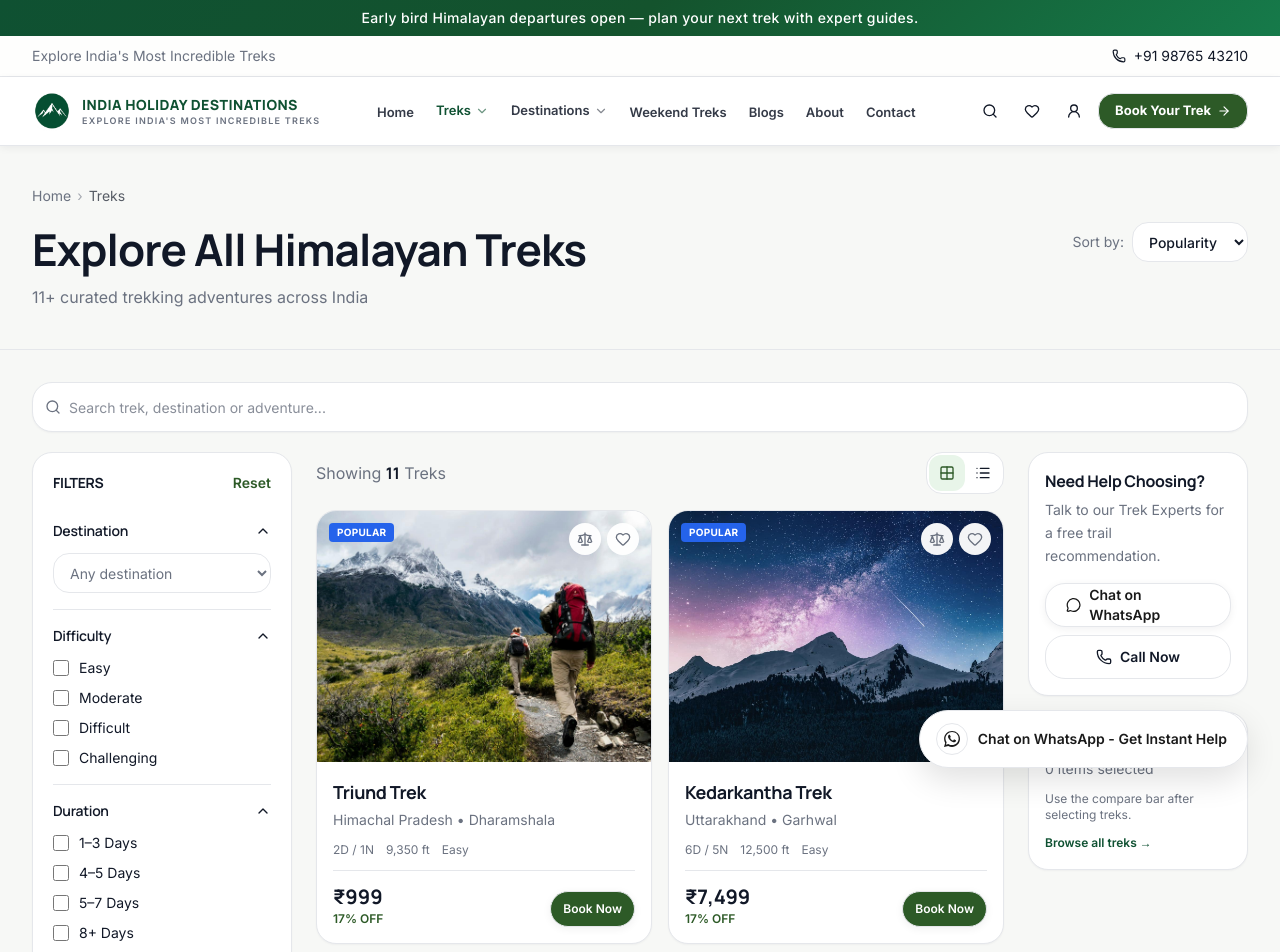
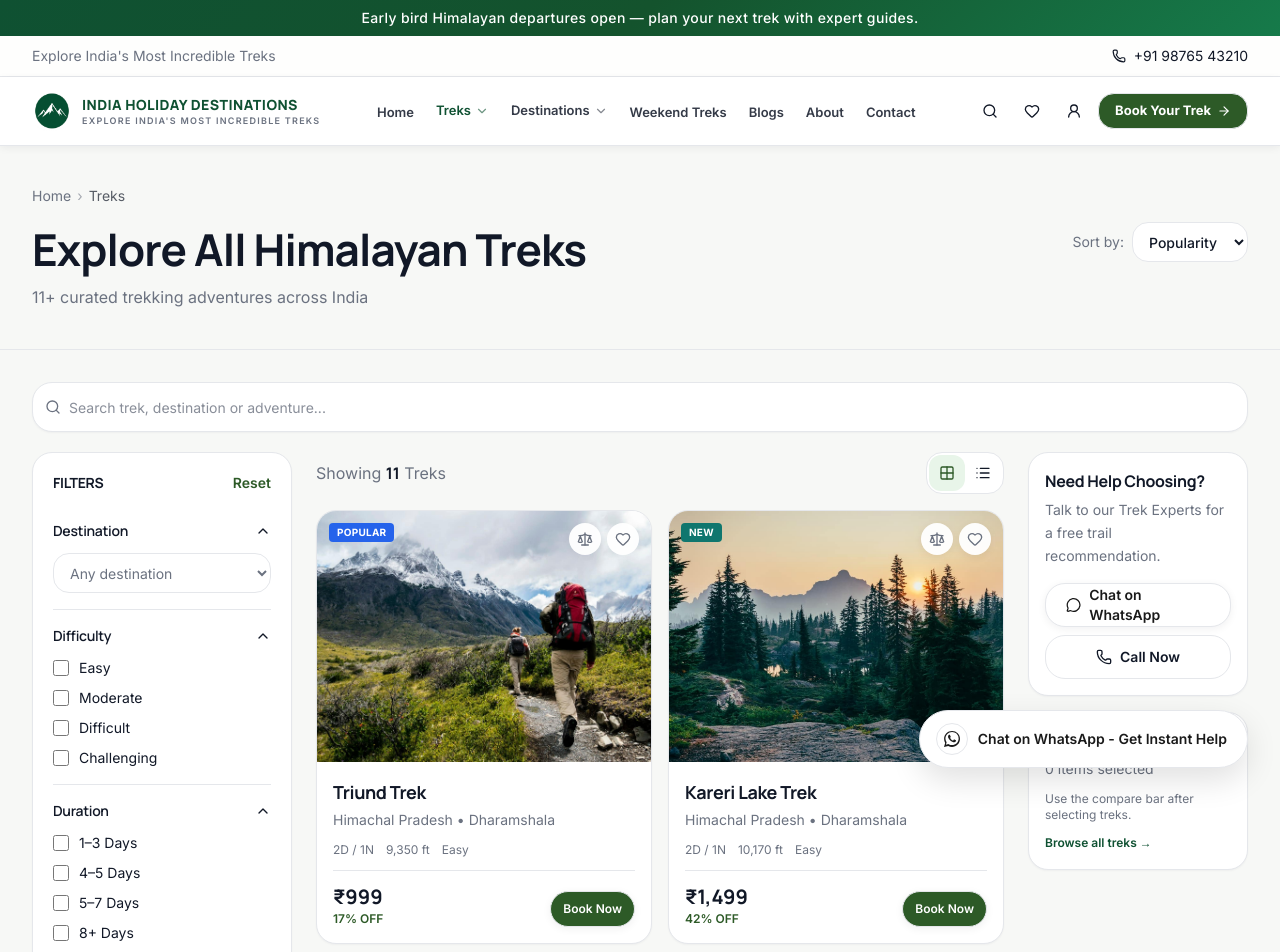
Before and after one commit to ErManjitSingh/indiatreks, a Next.js app: page /treks in a window 1280 px wide. Shown: the top 952 px of the page. Built offline with nearby package versions, Linux system fonts and the light colour scheme.

Commit message:
Pin Triund, Kareri, and Kheerganga first in popular treks.
Co-authored-by: Cursor <cursoragent@cursor.com>

```diff
--- a/src/data/homepage.ts
+++ b/src/data/homepage.ts
@@ -132,24 +132,78 @@ export const trustBadges: TrustBadge[] = [
 export const featuredTreks: FeaturedTrekCard[] = [
   {
     id: "ft-1",
-    slug: "kedarkantha-trek",
-    name: "Kedarkantha Trek",
-    location: "Uttarakhand",
+    slug: "triund-trek",
+    name: "Triund Trek",
+    location: "Himachal Pradesh",
     difficulty: "easy",
-    duration: "6 Days",
-    altitude: "12,500 ft",
-    bestSeason: "Dec – Apr",
+    duration: "2 Days",
+    altitude: "9,350 ft",
+    bestSeason: "May – Oct",
     rating: 4.8,
-    reviewCount: 1284,
-    priceInr: 7499,
-    seatsLeft: 6,
+    reviewCount: 2140,
+    priceInr: 999,
+    seatsLeft: 18,
     badge: "BESTSELLER",
     badgeTone: "lime",
-    image: img("photo-1464822759023-fed622ff2c3b"),
+    image: img("photo-1500530855697-b586d89ba3ee"),
     blurDataURL: BLUR_DATA_URL,
   },
   {
     id: "ft-2",
+    slug: "kareri-lake-trek",
+    name: "Kareri Lake Trek",
+    location: "Himachal Pradesh",
+    difficulty: "easy",
+    duration: "2 Days",
+    altitude: "10,170 ft",
+    bestSeason: "Apr – Nov",
+    rating: 4.6,
+    reviewCount: 842,
+    priceInr: 1499,
+    seatsLeft: 14,
+    badge: "TRENDING",
+    badgeTone: "orange",
+    image: img("photo-1486870591958-9b9d0d1c83bf"),
+    blurDataURL: BLUR_DATA_URL,
+  },
+  {
+    id: "ft-3",
+    slug: "kheerganga-trek",
+    name: "Kheerganga Trek",
+    location: "Himachal Pradesh",
+    difficulty: "easy",
+    duration: "2 Days",
+    altitude: "10,006 ft",
+    bestSeason: "Mar – Jun",
+    rating: 4.7,
+    reviewCount: 1876,
+    priceInr: 1099,
+    seatsLeft: 16,
+    badge: "POPULAR",
+    badgeTone: "blue",
+    image: img("photo-1504280390367-361c6d9f38f4"),
+    blurDataURL: BLUR_DATA_URL,
+  },
+  {
+    id: "ft-4",
+    slug: "snowline-laka-trek",
+    name: "Snowline Laka Trek",
+    location: "Himachal Pradesh",
+    difficulty: "easy",
+    duration: "3 Days",
+    altitude: "10,499 ft",
+    bestSeason: "Mar – Nov",
+    rating: 4.7,
+    reviewCount: 624,
+    priceInr: 2500,
+    seatsLeft: 10,
+    badge: "NEW",
+    badgeTone: "sky",
+    image: img("photo-1519681393784-d120267933ba"),
+    blurDataURL: BLUR_DATA_URL,
+  },
+  {
+    id: "ft-5",
     slug: "hampta-pass-trek",
     name: "Hampta Pass Trek",
     location: "Himachal Pradesh",
@@ -167,75 +221,21 @@ export const featuredTreks: FeaturedTrekCard[] = [
     blurDataURL: BLUR_DATA_URL,
   },
   {
-    id: "ft-3",
-    slug: "valley-of-flowers",
-    name: "Valley of Flowers",
+    id: "ft-6",
+    slug: "kedarkantha-trek",
+    name: "Kedarkantha Trek",
     location: "Uttarakhand",
-    difficulty: "moderate",
+    difficulty: "easy",
     duration: "6 Days",
-    altitude: "14,200 ft",
-    bestSeason: "Jul – Sep",
-    rating: 4.7,
-    reviewCount: 1102,
-    priceInr: 10999,
-    seatsLeft: 9,
-    badge: "POPULAR",
-    badgeTone: "blue",
-    image: img("photo-1504280390367-361c6d9f38f4"),
-    blurDataURL: BLUR_DATA_URL,
-  },
-  {
-    id: "ft-4",
-    slug: "bhrigu-lake-trek",
-    name: "Bhrigu Lake Trek",
-    location: "Himachal Pradesh",
-    difficulty: "moderate",
-    duration: "4 Days",
-    altitude: "14,100 ft",
-    bestSeason: "May – Oct",
+    altitude: "12,500 ft",
+    bestSeason: "Dec – Apr",
     rating: 4.8,
-    reviewCount: 854,
-    priceInr: 6999,
-    seatsLeft: 8,
-    badge: "WINTER",
-    badgeTone: "sky",
-    image: img("photo-1519681393784-d120267933ba"),
-    blurDataURL: BLUR_DATA_URL,
-  },
-  {
-    id: "ft-5",
-    slug: "triund-trek",
-    name: "Triund Trek",
-    location: "Himachal Pradesh",
-    difficulty: "easy",
-    duration: "2 Days",
-    altitude: "9,350 ft",
-    bestSeason: "May – Oct",
-    rating: 4.8,
-    reviewCount: 2140,
-    priceInr: 999,
-    seatsLeft: 18,
-    badge: "POPULAR",
-    badgeTone: "blue",
-    image: img("photo-1500530855697-b586d89ba3ee"),
-    blurDataURL: BLUR_DATA_URL,
-  },
-  {
-    id: "ft-6",
-    slug: "chadar-trek",
-    name: "Chadar Trek",
-    location: "Ladakh",
-    difficulty: "challenging",
-    duration: "9 Days",
-    altitude: "11,100 ft",
-    bestSeason: "Jan – Feb",
-    rating: 4.9,
-    reviewCount: 741,
-    priceInr: 24999,
-    seatsLeft: 3,
-    badge: "WINTER",
-    badgeTone: "sky",
-    image: img("photo-1551632811-561732d1e306"),
+    reviewCount: 1284,
+    priceInr: 7499,
+    seatsLeft: 6,
+    badge: "BESTSELLER",
+    badgeTone: "lime",
+    image: img("photo-1464822759023-fed622ff2c3b"),
     blurDataURL: BLUR_DATA_URL,
   },
 ];
--- a/src/data/treks.ts
+++ b/src/data/treks.ts
@@ -114,7 +114,7 @@ export const allTreks: TrekListingItem[] = [
     months: ["March", "April", "May", "June", "September", "October", "November", "December"],
     departures: ["2026-08-16", "2026-08-23", "2026-08-30", "2026-09-06", "2026-09-13"],
     createdAt: "2025-11-02",
-    popularity: 99,
+    popularity: 100,
   },
   {
     id: "trek-hampta",
@@ -182,7 +182,7 @@ export const allTreks: TrekListingItem[] = [
     months: ["March", "April", "May", "June", "September", "October", "November"],
     departures: ["2026-08-14", "2026-08-21", "2026-08-28", "2026-09-04"],
     createdAt: "2026-01-12",
-    popularity: 97,
+    popularity: 98,
   },
   {
     id: "trek-bhrigu",
@@ -250,7 +250,7 @@ export const allTreks: TrekListingItem[] = [
     months: ["April", "May", "June", "September", "October", "November", "December"],
     departures: ["2026-08-18", "2026-08-25", "2026-09-01", "2026-09-08"],
     createdAt: "2026-02-04",
-    popularity: 96,
+    popularity: 99,
   },
   {
     id: "trek-snowline",
@@ -352,7 +352,7 @@ export const allTreks: TrekListingItem[] = [
     months: ["December", "January", "February", "March", "April"],
     departures: ["2026-12-12", "2026-12-19", "2026-12-26", "2027-01-02"],
     createdAt: "2025-07-01",
-    popularity: 99,
+    popularity: 90,
   },
   {
     id: "trek-sar-pass",
```
